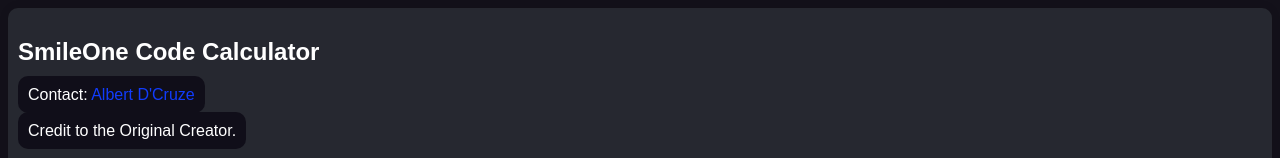
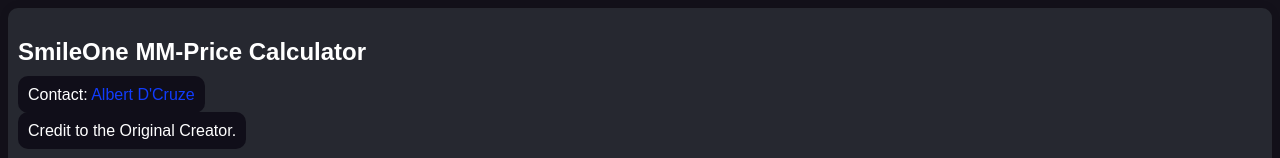
Before and after one commit to hahuio/smileCalc, a plain HTML site: page index.html in a window 1280 px wide. Shown: the top 158 px of the page. Drawn offline with Linux system fonts and the light colour scheme.

Commit message:
Update index.html

```diff
--- a/index.html
+++ b/index.html
@@ -125,7 +125,7 @@
 </head>
 <body>
   <div class="container">
-    <h2>SmileOne Code Calculator</h2>
+    <h2>SmileOne MM-Price Calculator</h2>
     <label for="admin" style="background-color: #100e19; padding: 10px; border-radius: 10px;">Contact: <a href="https://t.me/Albert_Dcruze" target="_blank" style="text-decoration: none; color: rgb(17, 60, 253);">Albert D'Cruze</a></label> <br><br>
     <label for="admin" style="background-color: #100e19; padding: 10px; border-radius: 10px;">Credit to the Original Creator.</label> <br><br>
     <label for="smilePrice">Smile Code Price (MMK):</label>
```
